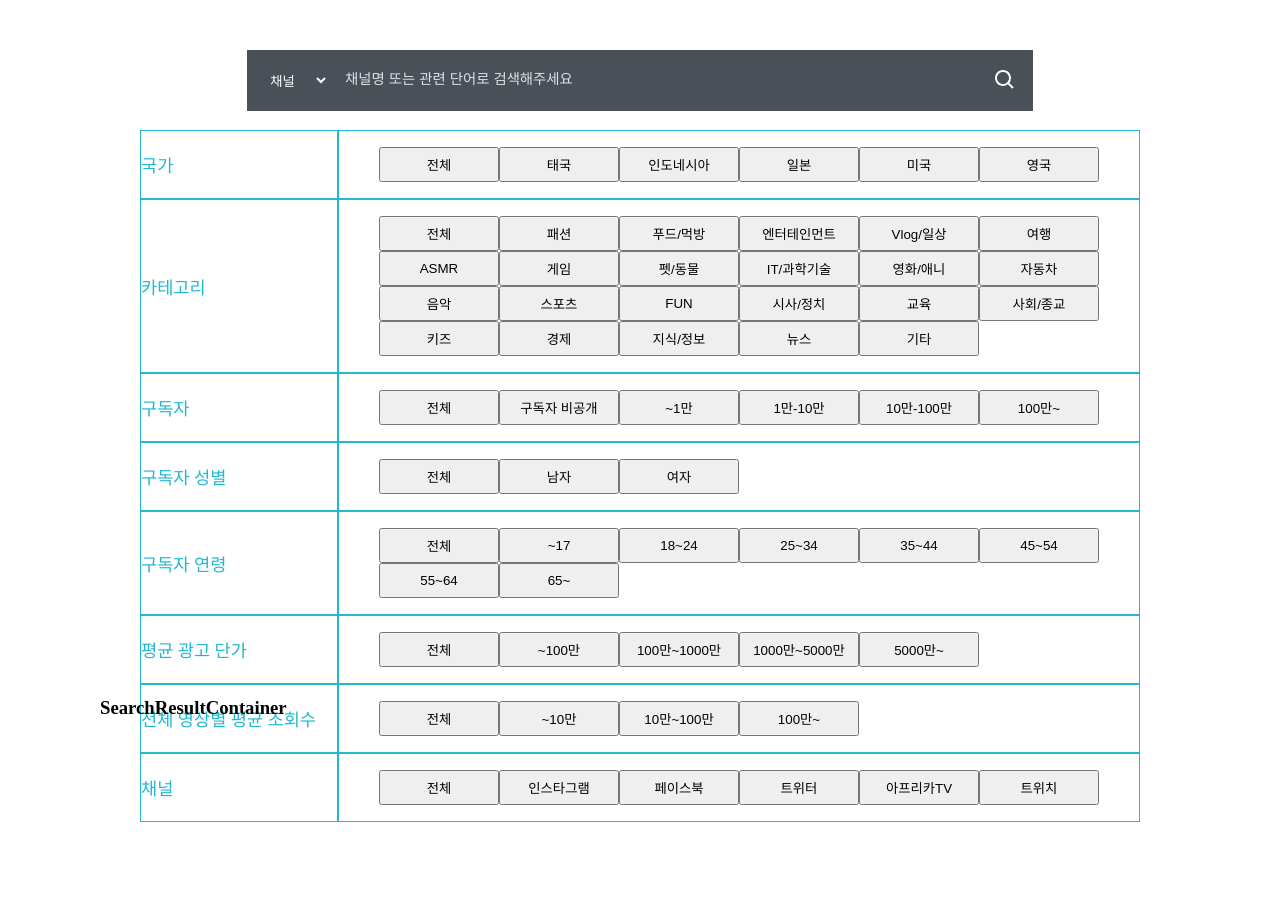
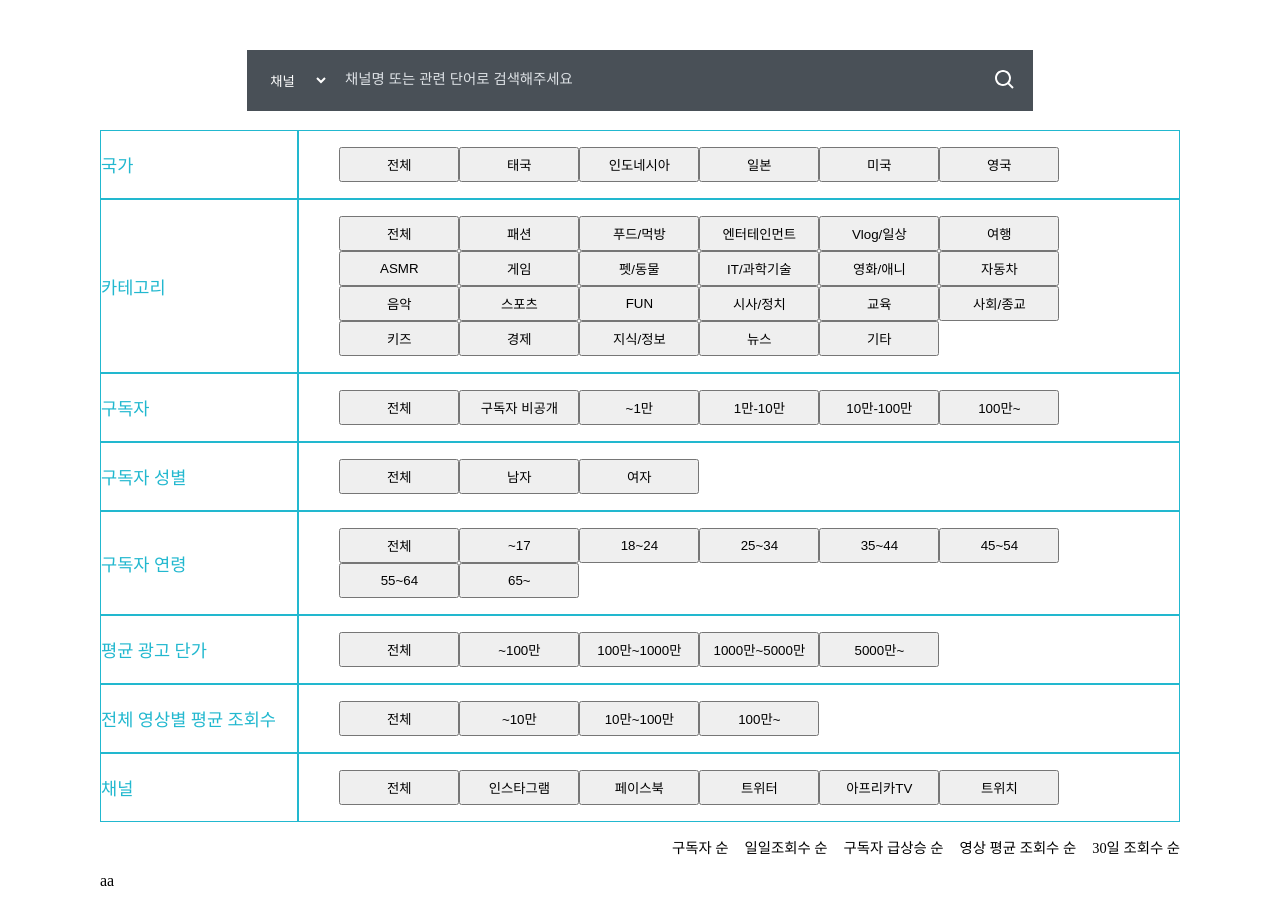
Before and after one commit to doohkim/youtube-marketing-frontend, a React (Create React App) app: page /search in a window 1280 px wide. Shown: the part 160-1074 px from the top of the page. Before the commit the page ends 982 px from the top, so only its background shows below. Built offline with nearby package versions, Linux system fonts and the light colour scheme; the HTML template or start-up script is replaced by a standard one.

Commit message:
search result content header frame complete

```diff
--- a/src/components/SearchFactoryList.js
+++ b/src/components/SearchFactoryList.js
@@ -3,7 +3,7 @@ import styled from 'styled-components';
 
 const SearchFilterListBlock = styled.div`
   display: flex;
-  width: 800px;
+  width: 100%;
   .factory {
     width: 120px;
     height: 35px;
@@ -13,84 +13,84 @@ const SearchFilterListBlock = styled.div`
   }
 `;
 
-const SearchFactoryList = ({ factories, name }) => {
+const SearchFactoryList = ({ factories, factoryName }) => {
   const [searchFactory, setSearchFactory] = useState([
     {
       id: 1,
-      name: '국가',
-      factories: [
+      categoryType: '국가',
+      categoryFactories: [
         {
-          name: '한국',
+          factoryName: '한국',
           checked: true,
         },
       ],
     },
     {
       id: 2,
-      name: '카테고리',
-      factories: [
+      categoryType: '카테고리',
+      categoryFactories: [
         {
-          name: '전체',
+          factoryName: '전체',
           checked: true,
         },
       ],
     },
     {
       id: 3,
-      name: '구독자',
-      factories: [
+      categoryType: '구독자',
+      categoryFactories: [
         {
-          name: '전체',
+          factoryName: '전체',
           checked: true,
         },
       ],
     },
     {
       id: 4,
-      name: '구독자 성별',
-      factories: [
+      categoryType: '구독자 성별',
+      categoryFactories: [
         {
-          name: '전체',
+          factoryName: '전체',
           checked: true,
         },
       ],
     },
     {
       id: 5,
-      name: '구독자 연령',
-      factories: [
+      categoryType: '구독자 연령',
+      categoryFactories: [
         {
-          name: '전체',
+          factoryName: '전체',
           checked: true,
         },
       ],
     },
     {
       id: 6,
-      name: '평균 광고 단가',
-      factories: [
+      categoryType: '평균 광고 단가',
+      categoryFactories: [
         {
-          name: '전체',
+          factoryName: '전체',
           checked: true,
         },
       ],
     },
     {
       id: 7,
-      name: '전체 영상별 평균 조회수',
-      factories: [
+      categoryType: '전체 영상별 평균 조회수',
+      categoryFactories: [
         {
-          name: '전체',
+          factoryName: '전체',
           checked: true,
         },
       ],
     },
     {
       id: 8,
-      name: '채널',
-      factories: [
+      categoryType: '채널',
+      categoryFactories: [
         {
-          name: '전체',
+          factoryName: '전체',
           checked: true,
         },
       ],
@@ -98,18 +98,18 @@ const SearchFactoryList = ({ factories, name }) => {
   ]);
   const onClick = useCallback(
     (e) => {
-      const name = e.target.name;
-      const factory = e.target.value;
-      const newfactory = {
-        name: factory,
+      const factoryName = e.target.name;
+      const factoryValue = e.target.value;
+      const newFactory = {
+        factoryName: factoryValue,
         checked: true,
       };
       setSearchFactory(
         searchFactory.map((factory) =>
-          factory.name === name
+          factory.categoryType === factoryName
             ? {
                 ...factory,
-                factories: factory.factories.concat(newfactory),
+                categoryFactories: factory.categoryFactories.concat(newFactory),
               }
             : factory,
         ),
@@ -119,7 +119,7 @@ const SearchFactoryList = ({ factories, name }) => {
     [searchFactory],
   );
   useEffect(() => {
-    console.log(searchFactory['0'].factories);
+    console.log(searchFactory['0'].categoryFactories);
     // api 요청을 해야함
     // api 요청 받아온 데이터를 다시 setResult 값으로 설정
   }, [searchFactory]);
@@ -129,7 +129,7 @@ const SearchFactoryList = ({ factories, name }) => {
         {factories.map((factory, index) => (
           <button
             className="factory"
-            name={name}
+            name={factoryName}
             value={factory}
             onClick={onClick}
             key={index}
--- a/src/components/SearchFilterTemplate.js
+++ b/src/components/SearchFilterTemplate.js
@@ -2,7 +2,7 @@ import React from 'react';
 import styled from 'styled-components';
 
 const SearchFilterTemplateBlock = styled.div`
-  width: 1000px;
+  width: 100%;
   margin-left: auto;
   margin-right: auto;
   display: flex;
@@ -19,7 +19,7 @@ const SearchFilterTemplateBlock = styled.div`
     justify-content: start;
   }
   .content {
-    width: 800px;
+    width: 896px;
     color: #22b8cf;
     border: 1px solid #22b8cf;
   }
--- /dev/null
+++ b/src/components/SearchResultContentList.js
@@ -0,0 +1,7 @@
+import React from 'react';
+
+const SearchResultContentList = () => {
+  return <div> aa</div>;
+};
+
+export default SearchResultContentList;
--- /dev/null
+++ b/src/components/SearchResultHeader.js
@@ -0,0 +1,28 @@
+import React from 'react';
+import styled from 'styled-components';
+
+const SearchResultSortBlock = styled.div`
+  display: flex;
+  background: white;
+  align-items: center;
+  justify-content: flex-end;
+  p {
+    cursor: pointer;
+    width: auto;
+    font-size: 0.9rem;
+    padding-left: 1rem;
+  }
+`;
+
+const SearchResultHeader = () => {
+  return (
+    <SearchResultSortBlock>
+      <p>구독자 순</p>
+      <p>일일조회수 순</p>
+      <p>구독자 급상승 순</p>
+      <p>영상 평균 조회수 순</p>
+      <p>30일 조회수 순</p>
+    </SearchResultSortBlock>
+  );
+};
+export default SearchResultHeader;
--- a/src/containers/SearchFilterContainer.js
+++ b/src/containers/SearchFilterContainer.js
@@ -7,7 +7,7 @@ import filterFactories from '../utils/filterFactories';
 const SearchInputBlock = styled.div`
   /* display: flex; */
   width: 100%;
-  height: 548px;
+  height: auto;
   align-items: center;
   justify-content: center;
 `;
@@ -129,7 +129,7 @@ const SearchFilterContainer = () => {
         <SearchFilterTemplate name={category.name} key={index}>
           <SearchFactoryList
             factories={category.factories}
-            name={category.name}
+            factoryName={category.name}
             // searchFactory={searchFactory}
             // onClick={onClick}
           />
--- a/src/containers/SearchResultContainer.js
+++ b/src/containers/SearchResultContainer.js
@@ -1,11 +1,22 @@
 import React from 'react';
+import styled from 'styled-components';
+import SearchResultContentList from '../components/SearchResultContentList';
+import SearchResultHeader from '../components/SearchResultHeader';
+
+const SearchResultBlock = styled.div`
+  width: 100%;
+  height: auto;
+  align-items: center;
+  justify-content: center;
+`;
 
 const SearchResultContainer = () => {
-    return (
-        <div>
-            <h3>SearchResultContainer</h3>
-        </div>
-    )
-}
+  return (
+    <SearchResultBlock>
+      <SearchResultHeader />
+      <SearchResultContentList />
+    </SearchResultBlock>
+  );
+};
 
-export default SearchResultContainer
+export default SearchResultContainer;
```
Also changed, not shown: src/containers/SearchRankContainer.js (+3 -4 lines), src/components/SearchResultTemplate.js (added).
